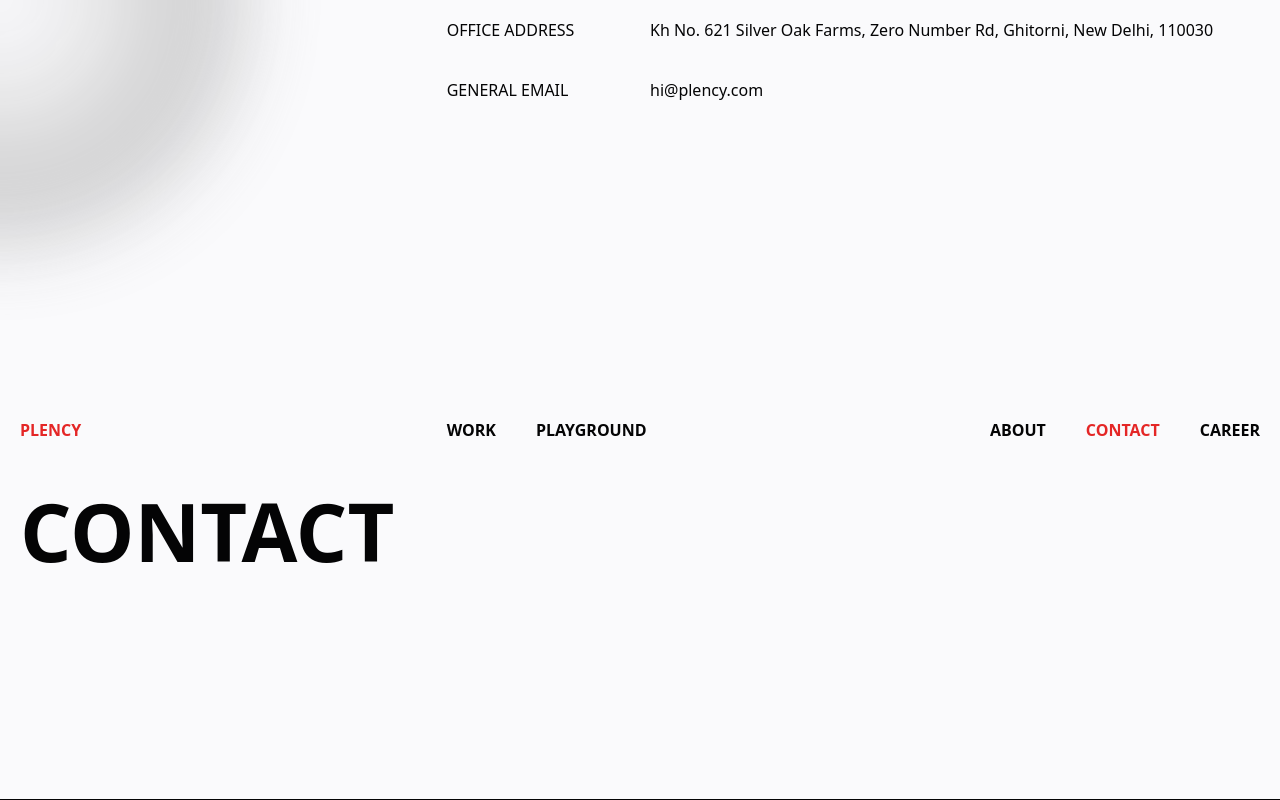
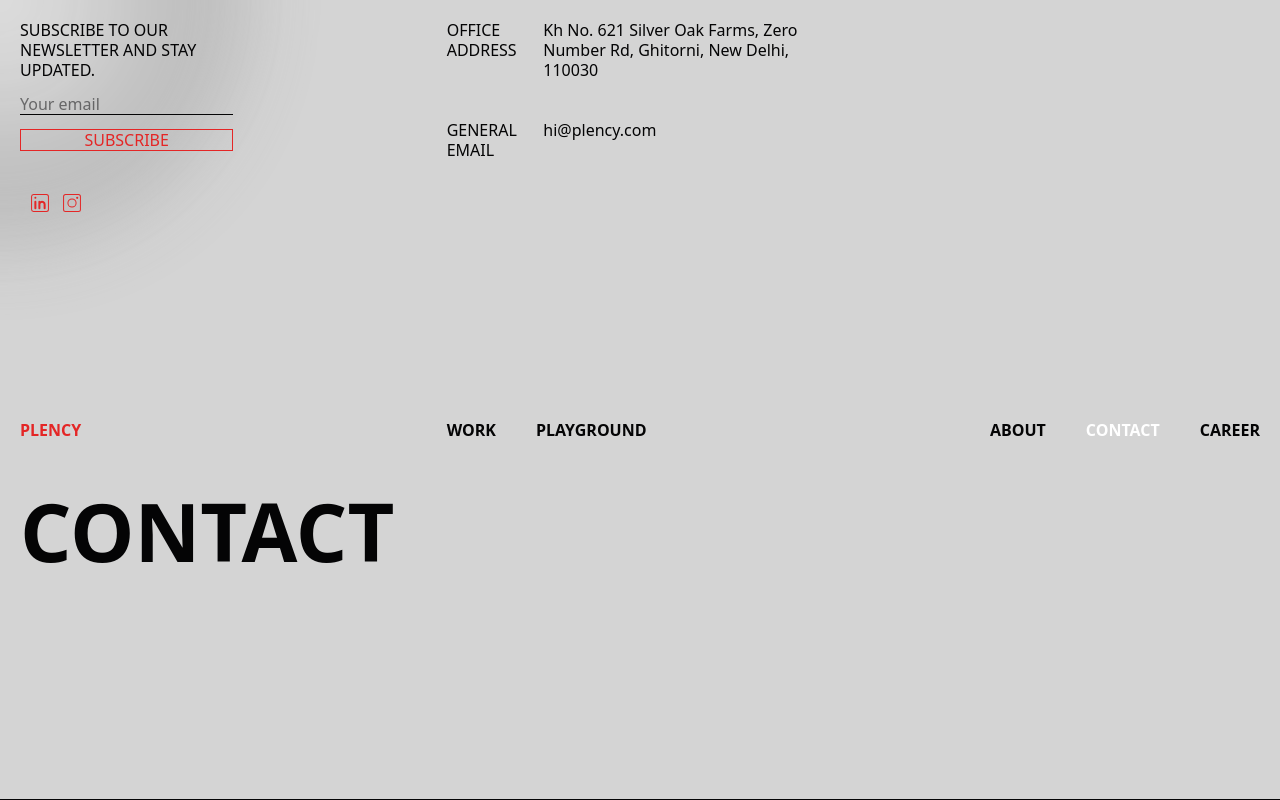
Before and after one commit to rahul24167/plency, a Next.js app: page /contact in a window 1280 px wide. Built offline with nearby package versions, Linux system fonts and the light colour scheme.

Commit message:
Newsletters UI added

```diff
--- a/event-creator/src/app/update-project/page.tsx
+++ /dev/null
@@ -1,10 +0,0 @@
-import React from 'react'
-
-const UpdateProjectPage = async () => {
-
-  return (
-    <div>U</div>
-  )
-}
-
-export default UpdateProjectPage;
--- a/package.json
+++ b/package.json
@@ -23,6 +23,7 @@
     "postcss": "^8.5.3",
     "react": "^19.0.0",
     "react-dom": "^19.0.0",
+    "react-icons": "^5.5.0",
     "tailwind-merge": "^3.3.1",
     "uuid": "^11.1.0"
   },
--- a/src/app/components/navPage/index.tsx
+++ b/src/app/components/navPage/index.tsx
@@ -46,7 +46,7 @@ export default function NavPage() {
               key={index}
               href={link.path}
               className={`pointer-events-auto px-5 font-small uppercase font-bold ${
-                pathname === link.path ? "text-secondary" : ""
+                pathname === link.path ? "text-white" : ""
               }`}
             >
               {link.title}
@@ -59,7 +59,7 @@ export default function NavPage() {
               key={index}
               href={link.path}
               className={`pointer-events-auto px-5 font-small uppercase font-bold ${
-                pathname === link.path ? "text-secondary" : ""
+                pathname === link.path ? "text-white" : ""
               }`}
             >
               {link.title}
--- /dev/null
+++ b/src/app/components/subscribe/index.tsx
@@ -0,0 +1,55 @@
+// we have to integrate newletter logic here
+import Link from "next/link";
+import { CiInstagram, CiLinkedin } from "react-icons/ci";
+
+interface SocialLink {
+  name: string;
+  logo?: React.ReactNode;
+  url: string;
+}
+interface Subscribe {
+  title: string;
+  socialLinks: SocialLink[];
+}
+const Subscribe = () => {
+  const subscribe: Subscribe = {
+    title: "SUBSCRIBE TO OUR NEWSLETTER AND STAY UPDATED.",
+    socialLinks: [
+      {
+        name: "LinkedIn",
+        url: "https://www.linkedin.com/company/plency/",
+        logo: <CiLinkedin className="text-secondary font-bold w-6 h-6" />
+
+      },
+      {
+        name: "Instagram",
+        url: "https://www.instagram.com/plency.co/",
+        logo: <CiInstagram className="text-secondary font-bold w-6 h-6" />,
+      },
+    ],
+  };
+  return (
+    <div className="w-full md:w-1/3 gap-5 flex flex-col justify-start items-start ">
+      <div className="w-full md:w-1/2 flex flex-col items-start m-5 gap-3.5">
+        <span className="uppercase">{subscribe.title}</span>
+        <input
+          type="email"
+          placeholder="Your email"
+          className="border-b w-full"
+        />
+        <button className="uppercase text-secondary border border-secondary w-full">
+          Subscribe
+        </button>
+      </div>
+      <div className="relative w-1/2 mx-5  px-2 flex flex-row justify-start items-center gap-2 ">
+        {subscribe.socialLinks.map((link, index) => (
+          <Link key={index} href={link.url} target="_blank">
+            {link.logo}
+          </Link>
+        ))}
+      </div>
+    </div>
+  );
+};
+
+export default Subscribe;
--- a/src/app/contact/page.tsx
+++ b/src/app/contact/page.tsx
@@ -1,34 +1,41 @@
+import Subscribe from "../components/subscribe";
 interface ContactUs {
   title: string;
   description: string;
 }
+
 const Contact = () => {
-
-  const contactUs:ContactUs[]=[
+  const contactUs: ContactUs[] = [
     {
       title: "Office Address",
-      description: "Kh No. 621 Silver Oak Farms, Zero Number Rd, Ghitorni, New Delhi, 110030"
+      description:
+        "Kh No. 621 Silver Oak Farms, Zero Number Rd, Ghitorni, New Delhi, 110030",
     },
     {
       title: "General Email",
-      description: "hi@plency.com"
-    }
-  ]
+      description: "hi@plency.com",
+    },
+  ];
   return (
-     <div  className="min-h-screen bg-transparent" >
-      <div className="w-full flex flex-row justify-end items-center">
-        <div className="md:w-2/3">
-        {contactUs.map((item, index) => (
-          <div key={index} className={` w-full flex flex-col md:flex-row p-5`}>
-            <div className={`md:w-1/4 uppercase font-normal`}>{item.title}</div>
-            <div className="md:w-3/4">{item.description}</div>
-          </div>
-        ))}
+    <div className="min-h-screen bg-transparent">
+      <div className="w-full flex flex-col-reverse md:flex-row   justify-start items-start">
+        <Subscribe />
+        <div className="md:w-1/3">
+          {contactUs.map((item, index) => (
+            <div
+              key={index}
+              className={` w-full flex flex-col md:flex-row p-5`}
+            >
+              <div className={`md:w-1/4 uppercase font-normal`}>
+                {item.title}
+              </div>
+              <div className="md:w-3/4">{item.description}</div>
+            </div>
+          ))}
         </div>
       </div>
+    </div>
+  );
+};
 
-    </div>
-  )
-}
-
-export default Contact
+export default Contact;
--- a/src/app/globals.css
+++ b/src/app/globals.css
@@ -5,7 +5,7 @@
   /* --foreground: #171717;  */
   --secondary: #E42626;
   --primary: #040405;
-  --tertiary: #FAFAFC;
+  --tertiary: #D4D4D4;
   --text-largest: 5.0625rem;
   --text-large: 3.75rem;
   --text-small: 1.125rem;
@@ -24,6 +24,7 @@
   --color-primary: var(--primary);
   --color-secondary: var(--secondary);
   --color-tertiary: var(--tertiary);
+  --color-logogradient: linear-gradient(90deg, #E42626 0%, #F8BBD0 100%);
 
   --font-readex-pro: var(--font-readex-pro);
 
@@ -33,35 +34,10 @@
   --text-small: var(--text-small);
   --text-smallest: var(--text-smallest);
 }
-@keyframes scroll {
-  0% {
-    transform: translateX(0%);
-  }
-  100% {
-    transform: translateX(-50%);
-  }
-}
 
-.animate-scroll {
-  animation-name: scroll;
-  animation-duration: var(--animation-duration, 40s);
-  animation-timing-function: linear;
-  animation-iteration-count: infinite;
-  animation-direction: var(--animation-direction, forwards);
-}
 
-/* @media (prefers-color-scheme: dark) {
-  :root {
-    --background: #0a0a0a;
-    --foreground: #ededed;
-    --primary: #D9D9D9;
-    --secondary: #595858;
-    --tertiary: #FAFAFC;
-  }
-} */
 
 body {
-  /* background:url('/bgGradient.png'); */
   background: var(--tertiary);
   color: var(--primary);
   line-height: 1.25;
```
Also changed, not shown: 1 other file (tests, documents, lock files or other folders).
